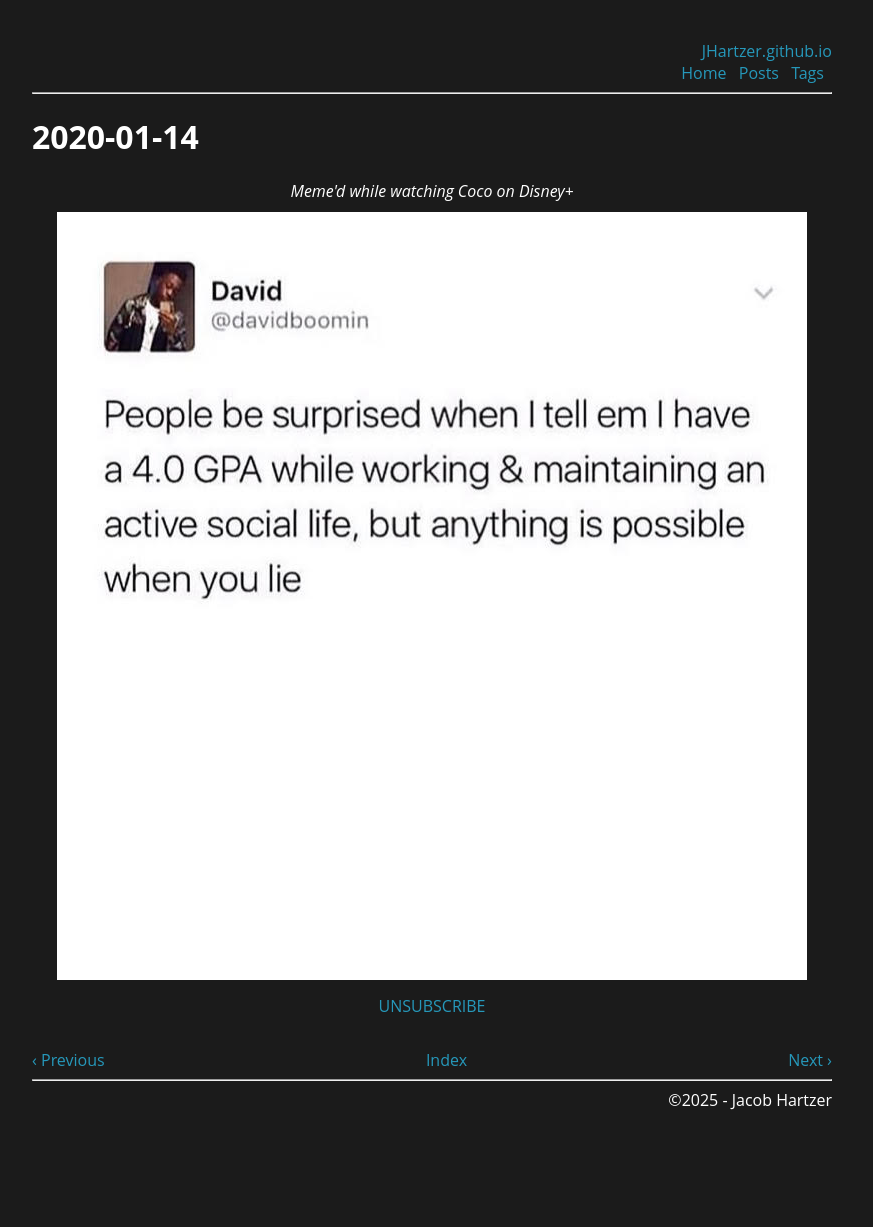
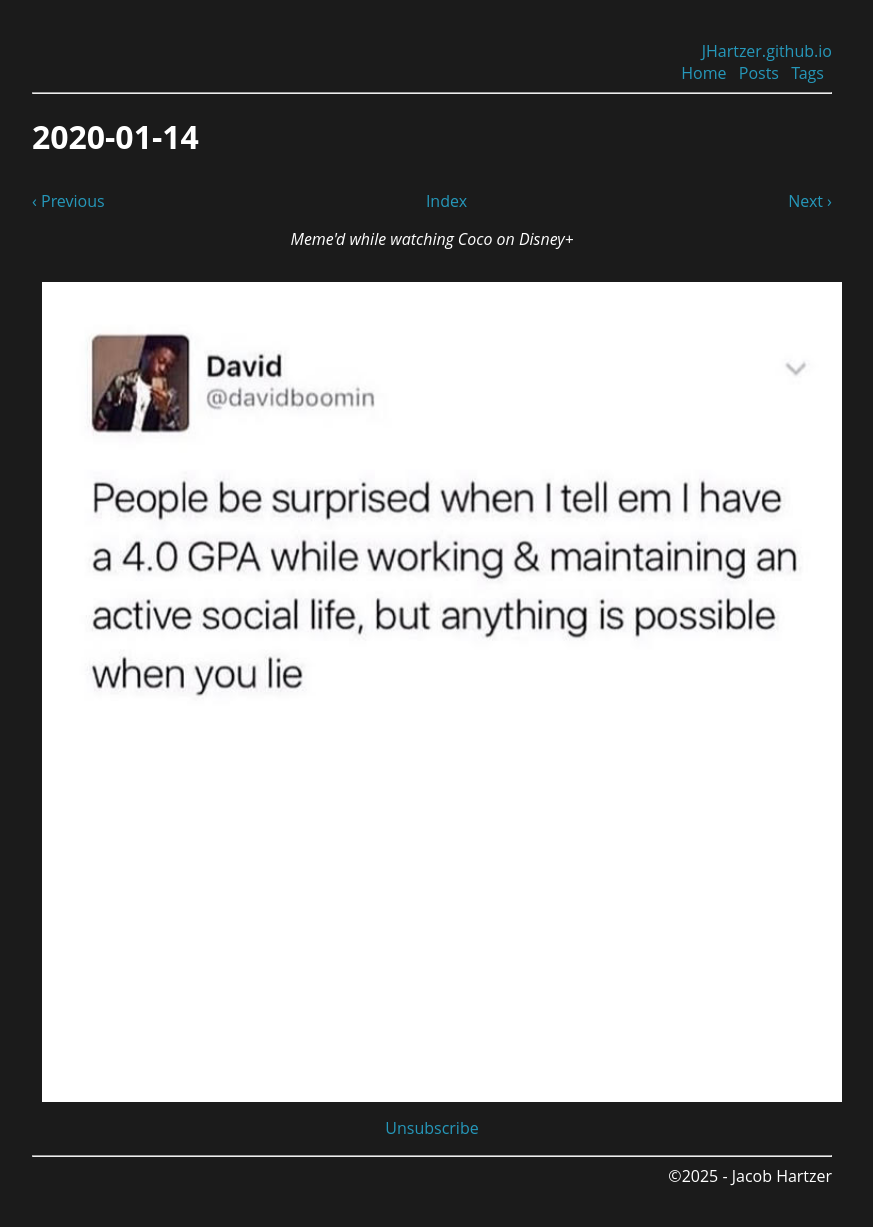
Before and after one commit to JHartzer/JHartzer.github.io, a Jekyll site: the page built from _motm/2020-01-14.md, in a window 1280 px wide. Shown: the whole page, without its empty margins (208-1081 px from the left). Built offline with Jekyll 4.4.1, drawn with Linux system fonts in a browser that asks for light colours; before the commit the page ends 1151 px from its top, so only the background shows below that.

Commit message:
Update motm format

```diff
--- a/_layouts/motm.html
+++ b/_layouts/motm.html
@@ -3,13 +3,6 @@ layout: page
 ---
 
 <main class="motm">
-	<p align="center">
-		<i>{{ page.tagline }}</i>
-		<br>
-		<img src="/assets/img/motm/{{page.image}}">
-		<br>
-		<a href="{{page.unsubscribe_link}}">UNSUBSCRIBE</a>
-	</p>
 
 	{%- comment -%}
 	Build an ordered array of the collection using a numeric front-matter field "order".
@@ -46,7 +39,7 @@ layout: page
 			{% endif %}
 		</div>
 		<div>
-			<a href="{{ " meme-of-the-monday/" | relative_url }}" title="Index">Index</a>
+			<a href="{{ 'meme-of-the-monday/' | relative_url }}" title="Index">Index</a>
 		</div>
 		<div>
 			{% if next %}
@@ -56,4 +49,14 @@ layout: page
 			{% endif %}
 		</div>
 	</nav>
+
+	<p align="center">
+		<i>{{ page.tagline }}</i>
+		<br>
+		{{ content }}
+		<br>
+		<img src="/assets/img/motm/{{page.image}}" width="100%">
+		<br>
+		<a href="{{page.unsubscribe_link}}">Unsubscribe</a>
+	</p>
 </main>
```
Also changed, not shown: motm/index.md (+2 -0 lines).
